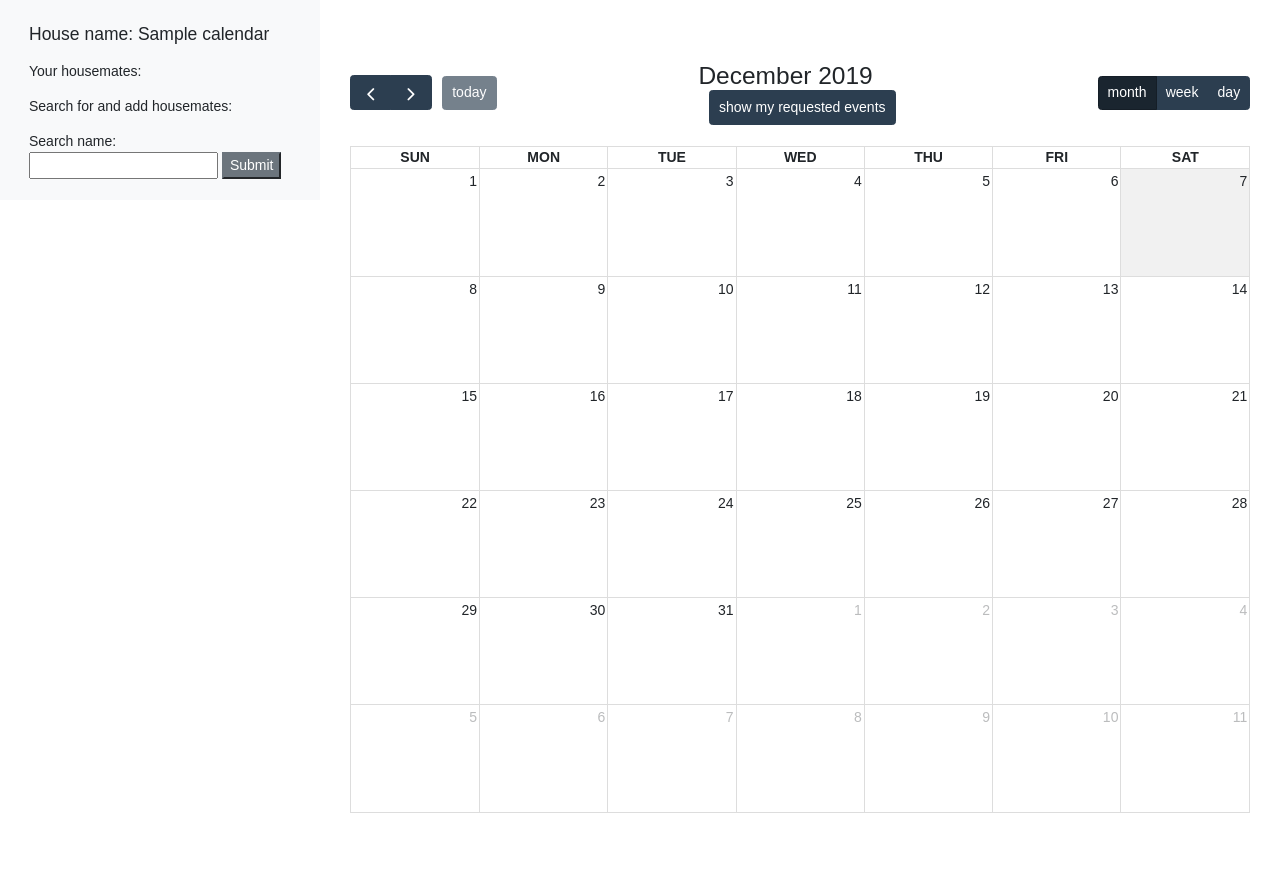
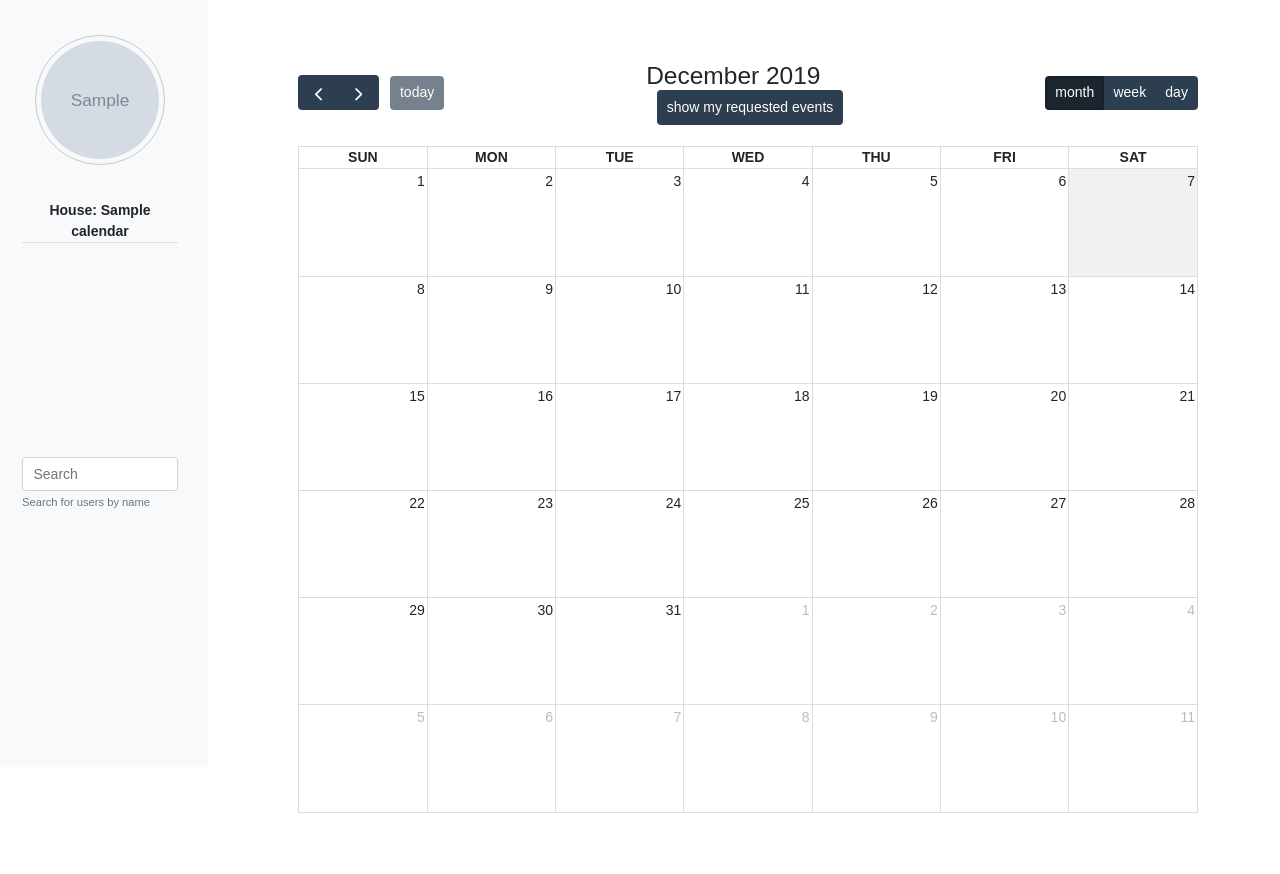
Before and after one commit to LauraJaneStevenson/calendar_app, a Flask app: page /calendar in a window 1280 px wide. Shown: the part 49-923 px from the top of the page. Run offline with Flask 2, Linux system fonts and the light colour scheme; the visitor is signed in with stand-in values (Sample User, id 1); tables that the repository leaves empty hold one stand-in row (values such as "Sample post"); grey boxes marked "Sample" are stand-in pictures; data that the repository does not hold is empty; some libraries are stand-ins or nearby versions.

Commit message:
styled sidebar

```diff
--- a/static/styles.css
+++ b/static/styles.css
@@ -117,7 +117,7 @@ derived from this CSS on this page: https://popper.js.org/tooltip-examples.html
 }
 
 .navbar {
-  background-color: #494E6B;
+  background-color: #286DA8;
   color: white;
   border-radius: 0px;
 }
@@ -197,3 +197,82 @@ thead{
 .fc-today {
     background: #f1f1f1 !important;
 }
+
+/*.h-100{
+  height:100%!important;
+}*/
+
+img.rounded-circle.profile-pic{
+
+  align-self: center;
+  display: flex;
+  margin-right:0px;
+  align-content: center;
+  border-style: solid;
+  border-color:rgba(0,0,0,0.2);
+  padding:5px;
+  border-width: thin;
+
+}
+
+/*.rounded-circle{
+  align-self: center;
+}*/
+
+/*div.container.my-4.h-100{
+  align-content: center;
+}*/
+
+/*div.align-items-center{
+  align-content: center;
+  align-items:center;
+
+}*/
+
+.btn-secondary .search-hm{
+  display: inline-block;
+}
+
+.hm-title{
+  padding-top: 100px;
+  font-weight: bold;
+}
+
+.housemate-list li{
+
+/*  border-top:solid;
+  border-width: thin;
+  border-color:rgba(0,0,0,0.1);
+
+*/  color: rgba(0,0,0,0.2);
+    background-color: rgba(50,50,50,.1);
+    border-radius: 5px;
+    align-items: left;
+    margin-top: 5px;
+}
+
+.housemate-list{
+  color:rgba(0,0,0,0.6);
+  padding-left:10px;
+  text-align: left;
+
+}
+
+.housemate-list.hover {
+  color:rgba(0,0,0,0.9);
+
+}
+.greeting{
+  text-align: center;
+  padding-top: 0px;
+  font-weight: bold;
+  border-bottom:solid;
+  border-width: thin;
+  border-color:rgba(0,0,0,0.1);
+}
+
+
+
+ i{
+  padding-left:10px;
+}
--- a/templates/base.html
+++ b/templates/base.html
@@ -35,13 +35,15 @@
   <script src='/static/helpers.js'></script>
   <script src="static/calendar.js"></script>
 
-  <link
+
+  <script src="https://kit.fontawesome.com/27c0bc580a.js" crossorigin="anonymous"></script>
+
+
+    <link
     href="../static/css/full-height-columns.css"
     rel="stylesheet"
-  />
-  <script src="https://kit.fontawesome.com/27c0bc580a.js" crossorigin="anonymous"></script>
-  <link href='/static/styles.css' rel='stylesheet' />
-
+    />
+    <link href='/static/styles.css' rel='stylesheet'/>
 </head>
 
 
@@ -50,7 +52,7 @@
 {% if session['name'] %}
 
 <!-- Dark Navbar: dark bg, navbar-dark theme -->
-<nav class="navbar navbar-expand-md navbar-dark bg-dark">
+<nav class="navbar navbar-expand-md navbar-dark bg-dark navbar-fixed-top">
   <a class="navbar-brand" href="#">Roomies</a>
   <button
     class="navbar-toggler"
@@ -77,11 +79,10 @@
   </div>
 </nav>
 
-<section class="h-100 mx-3 full-columns">
+<section class="h-100 mx-2 full-columns">
     <div class="row h-100">
-        <aside class="col-3 h-100 bg-light d-flex justify-content-center">
-            <div class="container my-4">
-
+        <aside class="col-2 h-100 bg-light d-flex justify-content-center">
+            <div class="container" style="margin-color:#f1f1f1; padding-bottom: 130%; height:100%;">
 
               {% block side %}{% endblock %}
             </div>
--- a/templates/calendar.html
+++ b/templates/calendar.html
@@ -2,25 +2,54 @@
 
 {% block title %}Homepage{% endblock %}
 {% block side %}
+<!-- <div class="profile-pic container" style="align-items: center;"> -->
+    <div class="row align-items-center justify-content-center
+               static-height" style="height:200px;">
+        <div class="align-items-center">
+    <img src={{user.profile_pic}} class="rounded-circle profile-pic" width="130" height="130">
 
-<p class="lead" >House name: {{ user.calendar.house_name }}</p>
- <p>Your housemates: </p>
+    <!--     <h5 style="text-align: center; padding-top: 30px;">{{ user.name }}</h5>
+
+        <h7 style="text-align: center; padding-top: 30px;"> House Name: {{ user.calendar.house_name }}</h7> -->
+</div>
+</div>
+
+<!-- <h5 style="text-align: center;">{{ user.name }}</h5>
+<p style="text-align: center;">House name: {{ user.calendar.house_name }}</p>
+<p></p> -->
+<p class="greeting">House: {{ user.calendar.house_name }}</p>
+
+<div class="housemate-list">
+ <!-- <p class="hm-title">Your housemates: </p> -->
  <ul>
     {% for housemate in user.get_housemates() %}
      <li>
-        <img src="{{ housemate.profile_pic }}" class="rounded-circle" width="30" height="30">
+
         <a href="/profile/{{ housemate.user_id }}" id="{{ housemate.user_id }}">
+        <i class="fas fa-user-friends"></i>
           {{ housemate.name }}
-        </a>
-    </li>
+        </a></li>
+   </span>
     {% endfor %}
  </ul>
+</div>
 
-<p>Search for and add housemates: </p>
 
-<form action="/add_housemates" method="POST">
-    Search name:<input type="text" name="housemate_name">
-    <input type="submit" class="btn-secondary">
+
+<form action="/add_housemates" method="POST" class="search-hm" style= "padding-top:200px;">
+<div class="form-group">
+  <input
+    type="text"
+    class="form-control"
+    id="basicTextInputHelp"
+    name="housemate_name"
+    placeholder="Search"
+  >
+  <small class="form-text text-muted">
+    Search for users by name
+  </small>
+</div>
+    <!-- <input type="submit" class="btn-secondary search-hm"> -->
 </form>
 {% endblock %}
 
```
